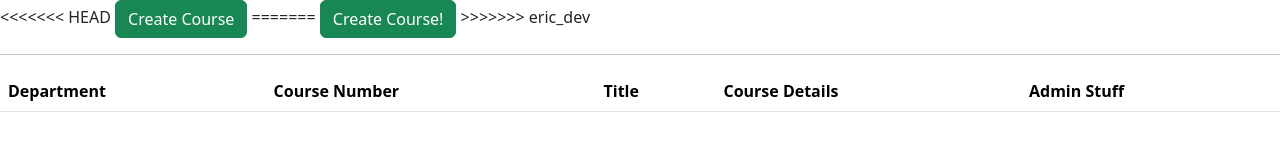
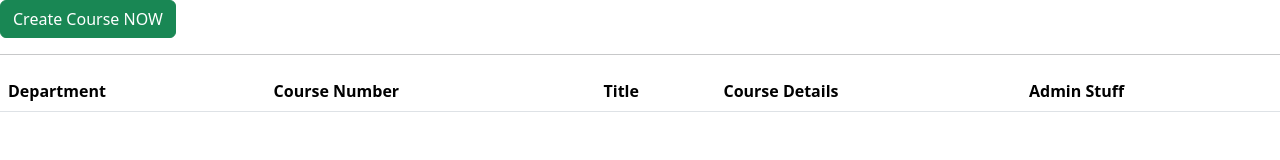
Before and after one commit to erics273/courses, a plain HTML site: page index.html in a window 1280 px wide. Drawn offline with nearby package versions, Linux system fonts and the light colour scheme; no server answers.

Commit message:
changees to index.html

```diff
--- a/index.html
+++ b/index.html
@@ -9,11 +9,7 @@
 </head>
 <body>
 
-<<<<<<< HEAD
-    <a class="btn btn-success" href="./new_course.html">Create Course</a>
-=======
-    <a class="btn btn-success" href="./new_course.html">Create Course!</a>
->>>>>>> eric_dev
+    <a class="btn btn-success" href="./new_course.html">Create Course NOW</a>
 
     <hr>
 
```
